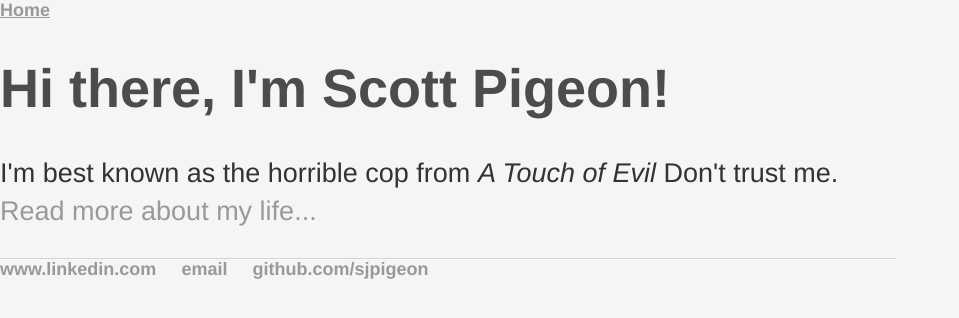
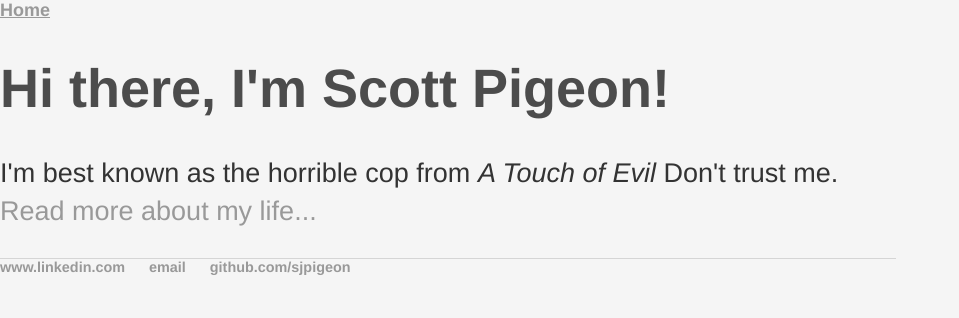
Before and after one commit to sjpigeon/Product-Management, a Jekyll site: the page built from index.html, in a window 1280 px wide. Shown: the top 318 px of the page, without its empty margins (0-959 px from the left). Built offline with Jekyll 4.4.1, drawn with Linux system fonts in a browser that asks for light colours.

Commit message:
Update main.css

```diff
--- a/css/main.css
+++ b/css/main.css
@@ -8,13 +8,10 @@ body {
     background-color: #f5f5f5;
 }
 nav ul, footer ul {
-    font: normal 18px "Avenir Next", Helvetica, Arial, sans-serif;
     margin: 0px;
     padding: 0px;
     list-style: none;
     font-weight: bold;
-    color: #4c4c4c;
-    background-color: #f5f5f5;
 }
 nav ul li, footer ul li {
     display: inline;
```
